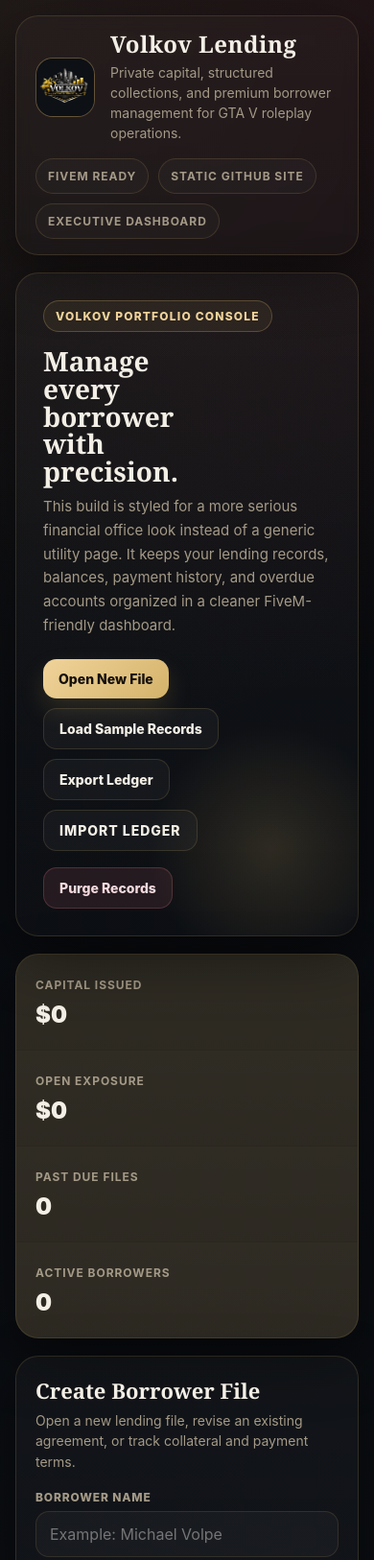
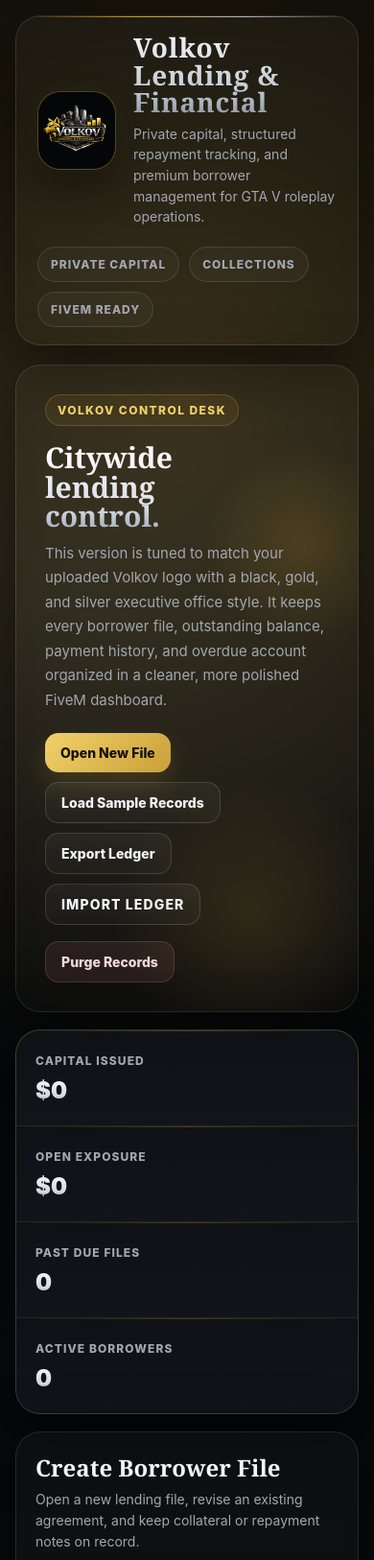
Before and after one commit to Grade-0/volkov-Lending-and-Financial-office, a plain HTML site: page index.html in a window 390 px wide. Shown: the top 1626 px of the page at 96% size. Drawn offline with Linux system fonts and the light colour scheme.

Commit message:
Add files via upload

```diff
--- a/index.html
+++ b/index.html
@@ -3,30 +3,32 @@
 <head>
   <meta charset="UTF-8" />
   <meta name="viewport" content="width=device-width, initial-scale=1.0" />
-  <title>Volkov Lending | Loan Management</title>
+  <title>Volkov Lending & Financial | Portfolio Ledger</title>
   <style>
     :root {
-      --bg: #0a0c10;
-      --bg-soft: #12151b;
-      --panel: #11141a;
-      --panel-2: #171b22;
-      --panel-3: #1d232c;
-      --line: rgba(212, 179, 106, 0.16);
-      --line-strong: rgba(212, 179, 106, 0.28);
-      --text: #f3efe6;
-      --muted: #a49a87;
-      --gold: #d4b36a;
-      --gold-2: #f0d39a;
-      --accent: #8a1f2d;
-      --accent-soft: rgba(138, 31, 45, 0.14);
-      --green: #4dbd8e;
-      --red: #cf6f78;
-      --yellow: #d7b263;
-      --shadow: 0 22px 60px rgba(0,0,0,0.45);
-      --radius-xl: 24px;
-      --radius-lg: 18px;
+      --bg: #050607;
+      --bg-2: #090b0f;
+      --panel: rgba(12, 14, 18, 0.94);
+      --panel-2: rgba(18, 22, 28, 0.96);
+      --panel-3: rgba(24, 29, 37, 0.98);
+      --gold: #c99f38;
+      --gold-bright: #f2d26b;
+      --gold-soft: rgba(201, 159, 56, 0.16);
+      --silver: #bcc3ce;
+      --silver-bright: #f3f5f8;
+      --silver-soft: rgba(188, 195, 206, 0.18);
+      --text: #f4f4f1;
+      --muted: #a2a7b0;
+      --line: rgba(188, 195, 206, 0.14);
+      --line-gold: rgba(201, 159, 56, 0.28);
+      --green: #56bb8f;
+      --red: #cc7178;
+      --yellow: #d9b155;
+      --shadow: 0 24px 70px rgba(0, 0, 0, 0.55);
+      --radius-xl: 26px;
+      --radius-lg: 20px;
       --radius-md: 14px;
-      --max: 1460px;
+      --max: 1480px;
     }
 
     * { box-sizing: border-box; }
@@ -36,133 +38,182 @@
       font-family: Inter, Arial, Helvetica, sans-serif;
       color: var(--text);
       background:
-        radial-gradient(circle at top left, rgba(212,179,106,0.08), transparent 24%),
-        radial-gradient(circle at top right, rgba(138,31,45,0.12), transparent 22%),
-        linear-gradient(180deg, #090b0f 0%, #0d1015 100%);
+        radial-gradient(circle at 50% 12%, rgba(201,159,56,0.22), transparent 24%),
+        radial-gradient(circle at 22% 18%, rgba(255,255,255,0.06), transparent 18%),
+        linear-gradient(180deg, #030405 0%, #07090b 45%, #0b0e12 100%);
+    }
+
+    body::before {
+      content: "";
+      position: fixed;
+      inset: 0;
+      pointer-events: none;
+      background:
+        linear-gradient(rgba(255,255,255,0.018), rgba(255,255,255,0.018)),
+        repeating-linear-gradient(
+          0deg,
+          transparent 0,
+          transparent 2px,
+          rgba(255,255,255,0.01) 2px,
+          rgba(255,255,255,0.01) 3px
+        );
+      opacity: 0.35;
+      mix-blend-mode: soft-light;
     }
 
     .shell {
       max-width: var(--max);
       margin: 0 auto;
       padding: 28px;
+      position: relative;
+      z-index: 1;
     }
 
     .topbar {
       display: flex;
       justify-content: space-between;
       align-items: center;
-      gap: 16px;
-      margin-bottom: 18px;
-      padding: 16px 20px;
+      gap: 20px;
+      margin-bottom: 20px;
+      padding: 18px 22px;
+      border-radius: var(--radius-xl);
+      background: linear-gradient(180deg, rgba(255,255,255,0.035), rgba(255,255,255,0.015));
       border: 1px solid var(--line);
-      border-radius: var(--radius-xl);
-      background: linear-gradient(180deg, rgba(255,255,255,0.025), rgba(255,255,255,0.015));
       box-shadow: var(--shadow);
-      backdrop-filter: blur(8px);
+      backdrop-filter: blur(10px);
+      position: relative;
+      overflow: hidden;
+    }
+
+    .topbar::before {
+      content: "";
+      position: absolute;
+      inset: 0 0 auto 0;
+      height: 1px;
+      background: linear-gradient(90deg, transparent, var(--gold), var(--silver), transparent);
+      opacity: 0.9;
     }
 
     .brand {
       display: flex;
       align-items: center;
-      gap: 16px;
+      gap: 18px;
       min-width: 0;
     }
 
     .logo-wrap {
-      width: 62px;
-      height: 62px;
-      border-radius: 18px;
-      border: 1px solid var(--line-strong);
-      background: linear-gradient(135deg, rgba(212,179,106,0.16), rgba(255,255,255,0.03));
+      width: 96px;
+      height: 96px;
+      border-radius: 24px;
+      border: 1px solid var(--line-gold);
+      background:
+        radial-gradient(circle at 50% 40%, rgba(201,159,56,0.22), transparent 58%),
+        linear-gradient(180deg, rgba(255,255,255,0.04), rgba(255,255,255,0.015));
       display: grid;
       place-items: center;
       overflow: hidden;
       flex: 0 0 auto;
-      position: relative;
+      box-shadow:
+        0 0 0 1px rgba(255,255,255,0.03) inset,
+        0 18px 34px rgba(0,0,0,0.35),
+        0 0 28px rgba(201,159,56,0.08);
     }
 
     .logo-wrap img {
       width: 100%;
       height: 100%;
-      object-fit: contain;
+      object-fit: cover;
       display: none;
-      background: #0d1015;
+      background: #050607;
     }
 
     .logo-fallback {
-      font-size: 23px;
+      font-family: Georgia, 'Times New Roman', serif;
+      font-size: 28px;
       font-weight: 900;
-      letter-spacing: 0.12em;
-      color: var(--gold-2);
+      letter-spacing: 0.08em;
+      color: var(--gold-bright);
+      text-shadow: 0 0 18px rgba(201,159,56,0.24);
     }
 
     .brand-copy h1 {
       margin: 0;
-      font-size: clamp(24px, 3vw, 34px);
-      line-height: 1.08;
-      letter-spacing: 0.02em;
+      font-size: clamp(28px, 3vw, 40px);
+      line-height: 1.02;
       font-family: Georgia, 'Times New Roman', serif;
+      letter-spacing: 0.03em;
+      background: linear-gradient(180deg, var(--silver-bright), #c4cad4 68%, #8f97a3 100%);
+      -webkit-background-clip: text;
+      background-clip: text;
+      color: transparent;
+      text-shadow: 0 2px 10px rgba(255,255,255,0.04);
     }
 
     .brand-copy p {
-      margin: 6px 0 0;
+      margin: 8px 0 0;
       color: var(--muted);
       font-size: 14px;
-      line-height: 1.5;
+      line-height: 1.55;
+      max-width: 720px;
     }
 
     .status-strip {
       display: flex;
       flex-wrap: wrap;
+      justify-content: flex-end;
       gap: 10px;
-      justify-content: flex-end;
     }
 
     .mini-tag {
       display: inline-flex;
       align-items: center;
       gap: 8px;
-      padding: 10px 12px;
+      padding: 10px 13px;
       border-radius: 999px;
       border: 1px solid var(--line);
+      background: rgba(255,255,255,0.03);
       color: var(--muted);
-      background: rgba(255,255,255,0.025);
       font-size: 12px;
       text-transform: uppercase;
       letter-spacing: 0.08em;
-      font-weight: 700;
+      font-weight: 800;
+      box-shadow: 0 0 0 1px rgba(255,255,255,0.02) inset;
     }
 
     .hero {
       display: grid;
-      grid-template-columns: 1.55fr 1fr;
+      grid-template-columns: 1.6fr 1fr;
       gap: 18px;
       margin-bottom: 18px;
     }
 
     .panel {
-      background: linear-gradient(180deg, rgba(255,255,255,0.03), rgba(255,255,255,0.015));
+      background: linear-gradient(180deg, rgba(255,255,255,0.03), rgba(255,255,255,0.012));
       border: 1px solid var(--line);
       border-radius: var(--radius-xl);
       box-shadow: var(--shadow);
       overflow: hidden;
+      backdrop-filter: blur(10px);
     }
 
     .hero-main {
-      padding: 28px;
+      padding: 30px;
       position: relative;
       overflow: hidden;
+      background:
+        radial-gradient(circle at 84% 28%, rgba(201,159,56,0.18), transparent 18%),
+        linear-gradient(180deg, rgba(255,255,255,0.03), rgba(255,255,255,0.012));
     }
 
     .hero-main::after {
       content: "";
       position: absolute;
       right: -40px;
-      bottom: -40px;
-      width: 260px;
-      height: 260px;
+      bottom: -50px;
+      width: 300px;
+      height: 300px;
       border-radius: 50%;
-      background: radial-gradient(circle, rgba(212,179,106,0.16), transparent 70%);
+      background: radial-gradient(circle, rgba(201,159,56,0.14), transparent 68%);
       pointer-events: none;
     }
 
@@ -171,30 +222,34 @@
       align-items: center;
       padding: 8px 12px;
       border-radius: 999px;
-      border: 1px solid var(--line-strong);
-      color: var(--gold-2);
-      background: rgba(212,179,106,0.08);
+      border: 1px solid var(--line-gold);
+      background: rgba(201,159,56,0.09);
+      color: var(--gold-bright);
       text-transform: uppercase;
-      letter-spacing: 0.1em;
+      letter-spacing: 0.12em;
       font-size: 12px;
       font-weight: 800;
-      margin-bottom: 16px;
+      margin-bottom: 18px;
     }
 
     .hero-main h2 {
       margin: 0 0 10px;
-      font-size: clamp(28px, 4vw, 44px);
-      line-height: 1.03;
       max-width: 12ch;
+      font-size: clamp(30px, 4vw, 48px);
+      line-height: 1.02;
       font-family: Georgia, 'Times New Roman', serif;
+      background: linear-gradient(180deg, #ffffff, #dadfe6 70%, #a3acb8 100%);
+      -webkit-background-clip: text;
+      background-clip: text;
+      color: transparent;
     }
 
     .hero-main p {
-      max-width: 70ch;
+      max-width: 72ch;
       margin: 0;
       color: var(--muted);
-      line-height: 1.65;
       font-size: 15px;
+      line-height: 1.7;
     }
 
     .action-row {
@@ -211,28 +266,29 @@
       padding: 12px 16px;
       font-weight: 800;
       font-size: 14px;
-      transition: transform .16s ease, border-color .16s ease, background .16s ease;
+      transition: transform .16s ease, opacity .16s ease, border-color .16s ease, background .16s ease;
       font-family: inherit;
+      text-decoration: none;
     }
 
     button:hover, .file-label:hover { transform: translateY(-1px); }
 
     .btn-primary {
-      color: #15100a;
-      background: linear-gradient(135deg, var(--gold-2), var(--gold));
-      box-shadow: 0 12px 26px rgba(212,179,106,0.16);
+      color: #171107;
+      background: linear-gradient(135deg, var(--gold-bright), var(--gold));
+      box-shadow: 0 12px 28px rgba(201,159,56,0.20);
     }
 
     .btn-secondary {
-      color: var(--text);
-      border: 1px solid var(--line);
-      background: rgba(255,255,255,0.035);
+      color: var(--silver-bright);
+      background: linear-gradient(180deg, rgba(255,255,255,0.05), rgba(255,255,255,0.025));
+      border: 1px solid var(--silver-soft);
     }
 
     .btn-danger {
-      color: #f4d9dd;
-      border: 1px solid rgba(207,111,120,0.26);
-      background: rgba(207,111,120,0.12);
+      color: #f3dadd;
+      background: rgba(204,113,120,0.12);
+      border: 1px solid rgba(204,113,120,0.24);
     }
 
     #importFile { display: none; }
@@ -241,32 +297,48 @@
       display: grid;
       grid-template-columns: repeat(2, 1fr);
       gap: 1px;
-      background: var(--line);
+      background: linear-gradient(180deg, rgba(201,159,56,0.22), rgba(188,195,206,0.14));
     }
 
     .stat {
       padding: 24px 20px;
-      background: linear-gradient(180deg, rgba(255,255,255,0.025), rgba(255,255,255,0.01));
+      background:
+        linear-gradient(180deg, rgba(13,16,21,0.95), rgba(16,20,26,0.96));
+      position: relative;
+    }
+
+    .stat::before {
+      content: "";
+      position: absolute;
+      inset: 0 auto auto 0;
+      width: 100%;
+      height: 1px;
+      background: linear-gradient(90deg, transparent, rgba(201,159,56,0.5), transparent);
+      opacity: 0.6;
     }
 
     .stat-label {
       color: var(--muted);
       font-size: 12px;
       text-transform: uppercase;
-      letter-spacing: 0.08em;
+      letter-spacing: 0.09em;
       margin-bottom: 12px;
-      font-weight: 700;
+      font-weight: 800;
     }
 
     .stat-value {
-      font-size: clamp(24px, 2.5vw, 34px);
+      font-size: clamp(24px, 2.5vw, 36px);
+      line-height: 1;
       font-weight: 900;
-      line-height: 1;
+      background: linear-gradient(180deg, var(--silver-bright), #d4d9e0 72%, #979fac 100%);
+      -webkit-background-clip: text;
+      background-clip: text;
+      color: transparent;
     }
 
     .layout {
       display: grid;
-      grid-template-columns: 370px 1fr;
+      grid-template-columns: 390px 1fr;
       gap: 18px;
       align-items: start;
     }
@@ -277,8 +349,9 @@
 
     .section-head h3 {
       margin: 0 0 6px;
-      font-size: 22px;
+      font-size: 24px;
       font-family: Georgia, 'Times New Roman', serif;
+      color: var(--silver-bright);
     }
 
     .section-head p {
@@ -305,42 +378,47 @@
 
     label {
       display: block;
+      margin-bottom: 7px;
       color: var(--muted);
       font-size: 12px;
-      margin-bottom: 7px;
+      font-weight: 800;
       text-transform: uppercase;
-      letter-spacing: 0.07em;
-      font-weight: 800;
+      letter-spacing: 0.08em;
     }
 
     input, select, textarea {
       width: 100%;
+      padding: 13px 14px;
       border-radius: 14px;
-      padding: 13px 14px;
-      border: 1px solid rgba(212,179,106,0.14);
-      background: rgba(255,255,255,0.03);
+      border: 1px solid rgba(188,195,206,0.12);
+      background: linear-gradient(180deg, rgba(255,255,255,0.03), rgba(255,255,255,0.015));
       color: var(--text);
       font: inherit;
       outline: none;
+      box-shadow: 0 0 0 1px rgba(255,255,255,0.015) inset;
     }
 
     input:focus, select:focus, textarea:focus {
-      border-color: rgba(212,179,106,0.36);
-      box-shadow: 0 0 0 3px rgba(212,179,106,0.08);
+      border-color: rgba(201,159,56,0.32);
+      box-shadow: 0 0 0 3px rgba(201,159,56,0.08);
     }
 
     textarea {
+      min-height: 110px;
       resize: vertical;
-      min-height: 110px;
     }
 
     .helper-note {
       margin-top: 14px;
+      padding-top: 14px;
+      border-top: 1px solid var(--line);
       color: var(--muted);
       font-size: 13px;
-      line-height: 1.65;
-      padding-top: 14px;
-      border-top: 1px solid var(--line);
+      line-height: 1.7;
+    }
+
+    .helper-note strong {
+      color: var(--silver-bright);
     }
 
     .toolbar {
@@ -351,8 +429,8 @@
     }
 
     .toolbar input, .toolbar select {
+      min-width: 180px;
       flex: 1;
-      min-width: 180px;
     }
 
     .record-list {
@@ -362,9 +440,22 @@
 
     .record {
       border: 1px solid var(--line);
-      border-radius: 20px;
-      background: linear-gradient(180deg, rgba(255,255,255,0.028), rgba(255,255,255,0.012));
+      border-radius: 22px;
       overflow: hidden;
+      background:
+        linear-gradient(180deg, rgba(255,255,255,0.03), rgba(255,255,255,0.012));
+      box-shadow: 0 18px 38px rgba(0,0,0,0.22);
+      position: relative;
+    }
+
+    .record::before {
+      content: "";
+      position: absolute;
+      inset: 0 auto auto 0;
+      width: 100%;
+      height: 1px;
+      background: linear-gradient(90deg, transparent, rgba(201,159,56,0.6), rgba(188,195,206,0.35), transparent);
+      opacity: 0.8;
     }
 
     .record-top {
@@ -376,10 +467,11 @@
     }
 
     .record-name {
-      font-size: 22px;
-      line-height: 1.1;
       margin: 0 0 6px;
+      font-size: 23px;
+      line-height: 1.08;
       font-weight: 900;
+      color: var(--silver-bright);
     }
 
     .record-meta {
@@ -401,12 +493,13 @@
       letter-spacing: 0.08em;
       white-space: nowrap;
       border: 1px solid transparent;
+      box-shadow: 0 0 0 1px rgba(255,255,255,0.02) inset;
     }
 
-    .badge.active { background: rgba(212,179,106,0.10); color: var(--gold-2); border-color: rgba(212,179,106,0.22); }
-    .badge.pending { background: rgba(215,178,99,0.10); color: var(--yellow); border-color: rgba(215,178,99,0.22); }
-    .badge.late { background: rgba(207,111,120,0.12); color: #f2c8ce; border-color: rgba(207,111,120,0.24); }
-    .badge.paid { background: rgba(77,189,142,0.12); color: #ace6cd; border-color: rgba(77,189,142,0.22); }
+    .badge.active { background: rgba(201,159,56,0.12); color: var(--gold-bright); border-color: rgba(201,159,56,0.24); }
+    .badge.pending { background: rgba(217,177,85,0.12); color: #f0d58d; border-color: rgba(217,177,85,0.26); }
+    .badge.late { background: rgba(204,113,120,0.12); color: #f3cfd3; border-color: rgba(204,113,120,0.25); }
+    .badge.paid { background: rgba(86,187,143,0.12); color: #c4f0db; border-color: rgba(86,187,143,0.25); }
 
     .record-grid {
       display: grid;
@@ -419,22 +512,37 @@
       border: 1px solid var(--line);
       border-radius: 16px;
       padding: 14px;
-      background: rgba(255,255,255,0.02);
+      background:
+        linear-gradient(180deg, rgba(255,255,255,0.03), rgba(255,255,255,0.015));
+      position: relative;
+      overflow: hidden;
+    }
+
+    .metric::after {
+      content: "";
+      position: absolute;
+      left: 0;
+      top: 0;
+      width: 100%;
+      height: 1px;
+      background: linear-gradient(90deg, transparent, rgba(255,255,255,0.2), transparent);
+      opacity: 0.7;
     }
 
     .metric span {
       display: block;
+      margin-bottom: 9px;
       color: var(--muted);
       font-size: 11px;
+      font-weight: 800;
       text-transform: uppercase;
       letter-spacing: 0.08em;
-      margin-bottom: 9px;
-      font-weight: 700;
     }
 
     .metric strong {
       font-size: 20px;
       font-weight: 900;
+      color: var(--silver-bright);
     }
 
     .progress-area {
@@ -446,13 +554,15 @@
       border-radius: 999px;
       overflow: hidden;
       border: 1px solid var(--line);
-      background: rgba(255,255,255,0.04);
+      background: rgba(255,255,255,0.05);
+      box-shadow: 0 0 0 1px rgba(255,255,255,0.015) inset;
     }
 
     .progress-bar > div {
       height: 100%;
       width: 0%;
-      background: linear-gradient(90deg, var(--gold), var(--gold-2));
+      background: linear-gradient(90deg, #8e6721 0%, var(--gold) 35%, var(--gold-bright) 100%);
+      box-shadow: 0 0 14px rgba(201,159,56,0.26);
     }
 
     .record-dates {
@@ -466,14 +576,14 @@
 
     .note-box {
       margin: 0 18px 14px;
-      border-left: 3px solid rgba(212,179,106,0.35);
-      padding: 10px 12px;
-      background: rgba(255,255,255,0.02);
+      padding: 11px 13px;
+      border-left: 3px solid rgba(201,159,56,0.42);
+      border-radius: 0 14px 14px 0;
+      background: rgba(255,255,255,0.025);
       color: var(--muted);
-      line-height: 1.6;
-      border-radius: 0 14px 14px 0;
+      font-size: 14px;
+      line-height: 1.65;
       white-space: pre-wrap;
-      font-size: 14px;
     }
 
     .record-actions {
@@ -501,12 +611,12 @@
     }
 
     th {
+      background: rgba(255,255,255,0.02);
+      color: var(--muted);
       font-size: 11px;
+      font-weight: 800;
       text-transform: uppercase;
-      letter-spacing: 0.08em;
-      color: var(--muted);
-      font-weight: 800;
-      background: rgba(255,255,255,0.025);
+      letter-spacing: 0.09em;
     }
 
     tr:last-child td { border-bottom: 0; }
@@ -516,27 +626,26 @@
     }
 
     .empty-state {
-      border: 1px dashed rgba(212,179,106,0.22);
+      padding: 34px;
+      text-align: center;
       border-radius: 22px;
-      padding: 30px;
-      text-align: center;
+      border: 1px dashed rgba(201,159,56,0.24);
+      background: rgba(255,255,255,0.015);
       color: var(--muted);
-      background: rgba(255,255,255,0.015);
     }
 
     .empty-state h4 {
-      margin-top: 0;
-      margin-bottom: 8px;
-      color: var(--text);
-      font-size: 22px;
+      margin: 0 0 8px;
+      font-size: 24px;
+      color: var(--silver-bright);
       font-family: Georgia, 'Times New Roman', serif;
     }
 
     .footer-text {
+      margin-top: 10px;
       color: var(--muted);
       font-size: 13px;
       line-height: 1.65;
-      margin-top: 10px;
     }
 
     @media (max-width: 1180px) {
@@ -550,6 +659,7 @@
       .hero-side, .record-grid, .two-col { grid-template-columns: 1fr; }
       .toolbar { flex-direction: column; }
       .status-strip { justify-content: flex-start; }
+      .logo-wrap { width: 82px; height: 82px; }
     }
   </style>
 </head>
@@ -558,27 +668,27 @@
     <header class="topbar">
       <div class="brand">
         <div class="logo-wrap">
-          <img id="brandLogo" src="logo.png" alt="Volkov Lending logo" />
-          <div class="logo-fallback" id="logoFallback">VL</div>
+          <img id="brandLogo" src="logo.png" alt="Volkov Lending & Financial logo" />
+          <div class="logo-fallback" id="logoFallback">VLF</div>
         </div>
         <div class="brand-copy">
-          <h1>Volkov Lending</h1>
-          <p>Private capital, structured collections, and premium borrower management for GTA V roleplay operations.</p>
+          <h1>Volkov Lending &amp; Financial</h1>
+          <p>Private capital, structured repayment tracking, and premium borrower management for GTA V roleplay operations.</p>
         </div>
       </div>
 
       <div class="status-strip">
+        <div class="mini-tag">Private Capital</div>
+        <div class="mini-tag">Collections</div>
         <div class="mini-tag">FiveM Ready</div>
-        <div class="mini-tag">Static GitHub Site</div>
-        <div class="mini-tag">Executive Dashboard</div>
       </div>
     </header>
 
     <section class="hero">
       <div class="panel hero-main">
-        <div class="eyebrow">Volkov Portfolio Console</div>
-        <h2>Manage every borrower with precision.</h2>
-        <p>This build is styled for a more serious financial office look instead of a generic utility page. It keeps your lending records, balances, payment history, and overdue accounts organized in a cleaner FiveM-friendly dashboard.</p>
+        <div class="eyebrow">Volkov Control Desk</div>
+        <h2>Citywide lending control.</h2>
+        <p>This version is tuned to match your uploaded Volkov logo with a black, gold, and silver executive office style. It keeps every borrower file, outstanding balance, payment history, and overdue account organized in a cleaner, more polished FiveM dashboard.</p>
 
         <div class="action-row">
           <button class="btn-primary" id="scrollToFormBtn">Open New File</button>
@@ -614,7 +724,7 @@
       <aside class="panel" id="loanFormPanel">
         <div class="section-head">
           <h3 id="formHeading">Create Borrower File</h3>
-          <p>Open a new lending file, revise an existing agreement, or track collateral and payment terms.</p>
+          <p>Open a new lending file, revise an existing agreement, and keep collateral or repayment notes on record.</p>
         </div>
         <div class="panel-body">
           <form id="loanForm" class="form-grid">
@@ -676,17 +786,17 @@
 
             <div>
               <label for="notes">Internal Notes</label>
-              <textarea id="notes" placeholder="Collateral, repayment instructions, vehicle VIN, property notes, warnings, leverage, etc."></textarea>
+              <textarea id="notes" placeholder="Collateral, repayment instructions, vehicle VIN, property notes, warnings, leverage, enforcement notes, etc."></textarea>
             </div>
 
-            <div class="action-row" style="margin-top: 0;">
+            <div class="action-row" style="margin-top:0;">
               <button class="btn-primary" type="submit" id="saveLoanBtn">Save File</button>
               <button class="btn-secondary" type="button" id="resetFormBtn">Reset</button>
             </div>
           </form>
 
           <div class="helper-note">
-            Logo support is already wired in. Place your image in the repo as <strong>logo.png</strong> beside the HTML file and the VL monogram will automatically be replaced.
+            Use your uploaded emblem as the live site logo by saving that image into the repo as <strong>logo.png</strong> beside the HTML file. The page is already wired to load it automatically.
           </div>
         </div>
       </aside>
@@ -694,11 +804,11 @@
       <main class="panel">
         <div class="section-head">
           <h3>Borrower Portfolio</h3>
-          <p>Search the ledger, isolate open risks, and monitor outstanding balances across your office.</p>
+          <p>Search the ledger, isolate open risk, and monitor recovery progress across the entire Volkov book.</p>
         </div>
         <div class="panel-body">
           <div class="toolbar">
-            <input id="searchInput" type="text" placeholder="Search borrower, alias, contact, lender, notes..." />
+            <input id="searchInput" type="text" placeholder="Search borrower, alias, contact, office, notes..." />
             <select id="statusFilter">
               <option value="all">All Files</option>
               <option value="active">Active</option>
@@ -716,14 +826,14 @@
           </div>
 
           <div id="loanList" class="record-list"></div>
-          <div class="footer-text">This build uses browser local storage and works on GitHub Pages with no database. Export the ledger regularly if you want backups or to move it to another device.</div>
+          <div class="footer-text">This build stays fully static for GitHub Pages and stores records in the browser on that device. Export the ledger regularly if you want backups or to move it elsewhere.</div>
         </div>
       </main>
     </section>
   </div>
 
   <script>
-    const STORAGE_KEY = 'volkov_lending_records_v2';
+    const STORAGE_KEY = 'volkov_lending_records_v3';
 
     const els = {
       statLoaned: document.getElementById('statLoaned'),
@@ -883,7 +993,7 @@
         els.loanList.innerHTML = `
           <div class="empty-state">
             <h4>No borrower files found</h4>
-            <p>Try a different filter or open a new lending file to start building the Volkov portfolio ledger.</p>
+            <p>Try a different filter or open a new lending file to start building the Volkov ledger.</p>
           </div>
         `;
         return;
```
